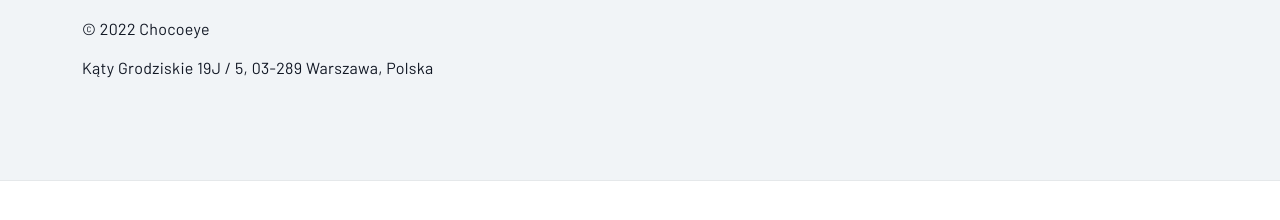
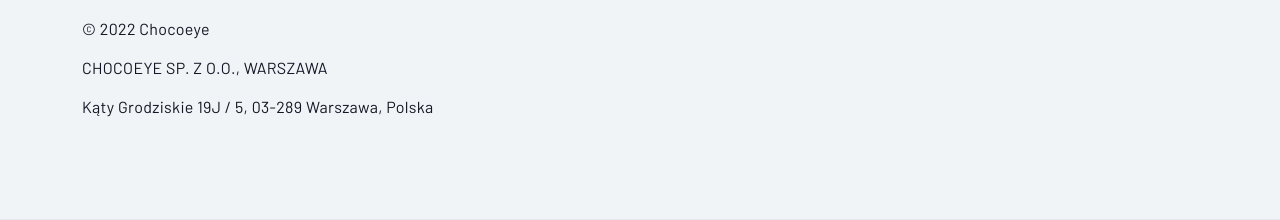
Before and after one commit to choco1049/choco1049.github.io, a website: page pricing.html in a window 1280 px wide. Shown: the part 1355-1575 px from the top of the page. Before the commit the page ends 1536 px from the top, so only its background shows below. Drawn offline with nearby package versions, Linux system fonts and the light colour scheme.

Commit message:
Update pricing.html

```diff
--- a/pricing.html
+++ b/pricing.html
@@ -151,6 +151,7 @@
                         <div class="widget">
                             <img src="assets/images/chocoeye.png" class="footer-logo mb-20" alt="">
                             <p class="fs-16 title-color">© 2022 Chocoeye</p>
+                            <p class="fs-16 title-color">CHOCOEYE SP. Z O.O., WARSZAWA</p>
                             <p class="fs-16 title-color">Kąty Grodziskie 19J / 5, 03-289 Warszawa, Polska</p>
                         </div><!-- / widget -->
                     </div><!-- / column -->
```
